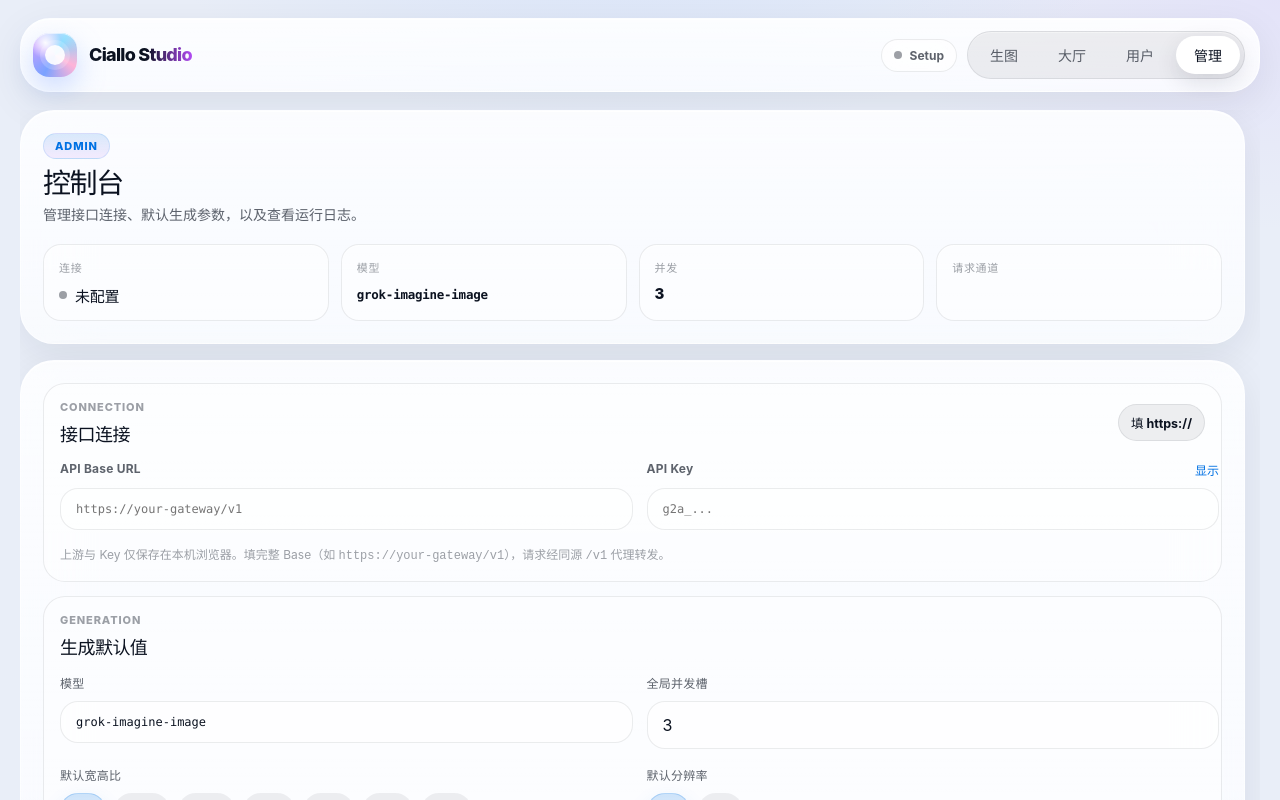
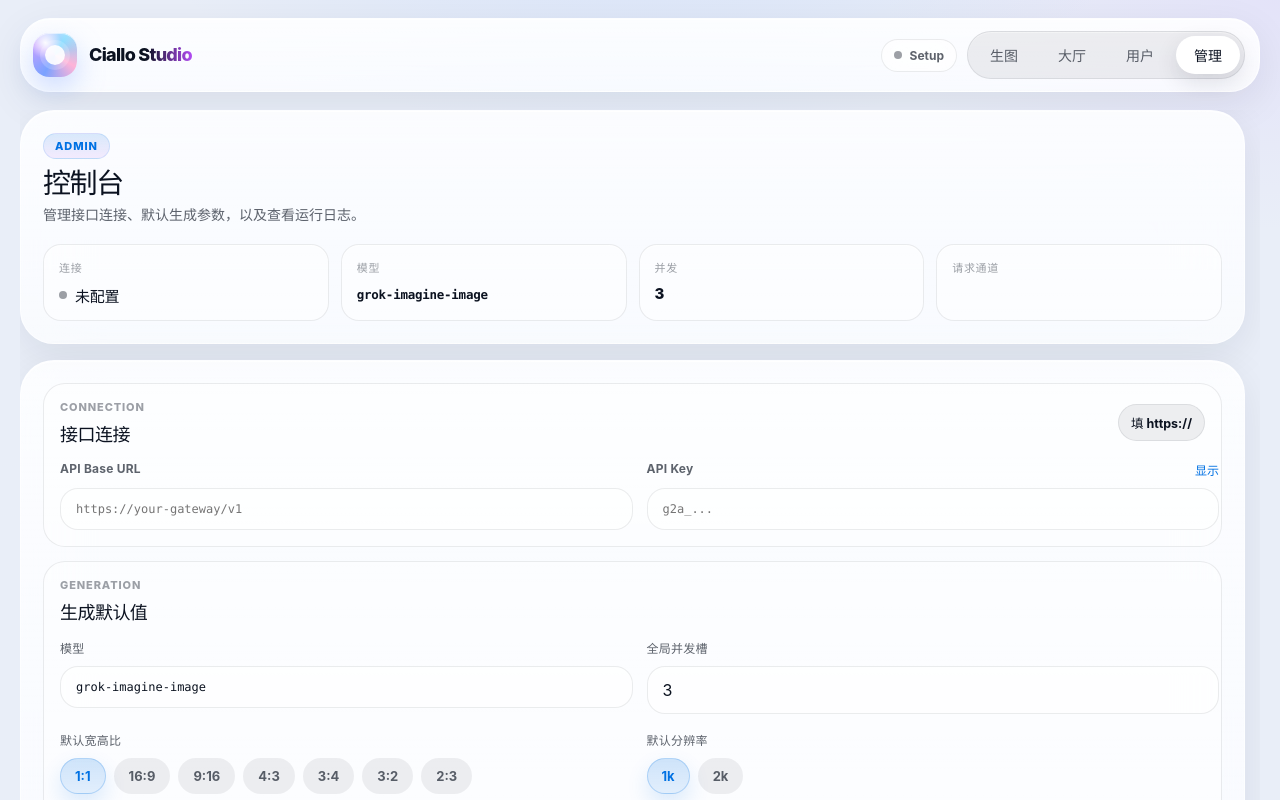
Before and after one commit to MurasameCyan/CialloStudio, a React (Vite) app: page / in a window 1280 px wide. Both pictures are taken after a click on the button "管理". Shown: the top 800 px of the page. Built offline with nearby package versions, Linux system fonts and the light colour scheme.

Commit message:
ui: remove connection field hint under base url and api key

```diff
--- a/src/components/SettingsPage.tsx
+++ b/src/components/SettingsPage.tsx
@@ -231,10 +231,6 @@ export function SettingsPage({ settings, onChange, adminGateEnabled, onLockAdmin
                 />
               </div>
             </div>
-            <div className="field-hint">
-              上游与 Key 仅保存在本机浏览器。填完整 Base（如 <code>https://your-gateway/v1</code>
-              ），请求经同源 <code>/v1</code> 代理转发。
-            </div>
           </div>
         </div>
 
```
